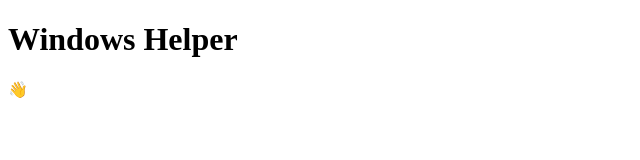
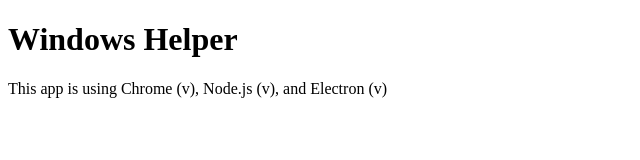
Before and after one commit to tugaydmrl/windows-helper, an Electron app: page index.html in a window 800 px wide. Shown: the whole page, without its empty margins (0-640 px from the left). Drawn offline with Linux system fonts and the light colour scheme; no server answers.

Commit message:
feat: add dynamic information display in index.html and create renderer.js

```diff
--- a/index.html
+++ b/index.html
@@ -14,6 +14,7 @@
   </head>
   <body>
     <h1>Windows Helper</h1>
-    <p>👋</p>
+    <p id="info">👋</p>
   </body>
+  <script src="renderer.js"></script>
 </html>
--- /dev/null
+++ b/renderer.js
@@ -0,0 +1,2 @@
+const information = document.getElementById("info");
+information.innerText = `This app is using Chrome (v${versions.chrome()}), Node.js (v${versions.node()}), and Electron (v${versions.electron()})`;
```
